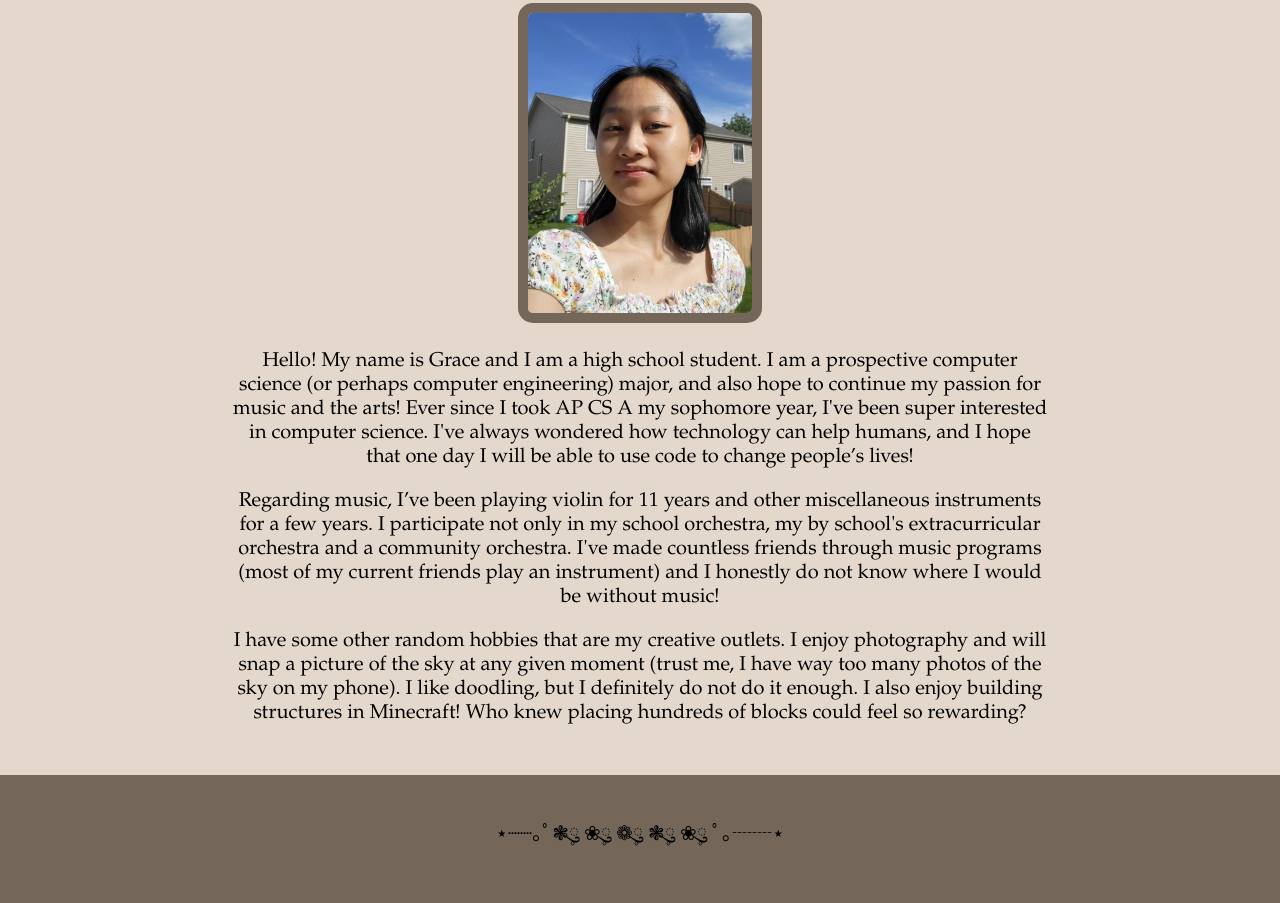
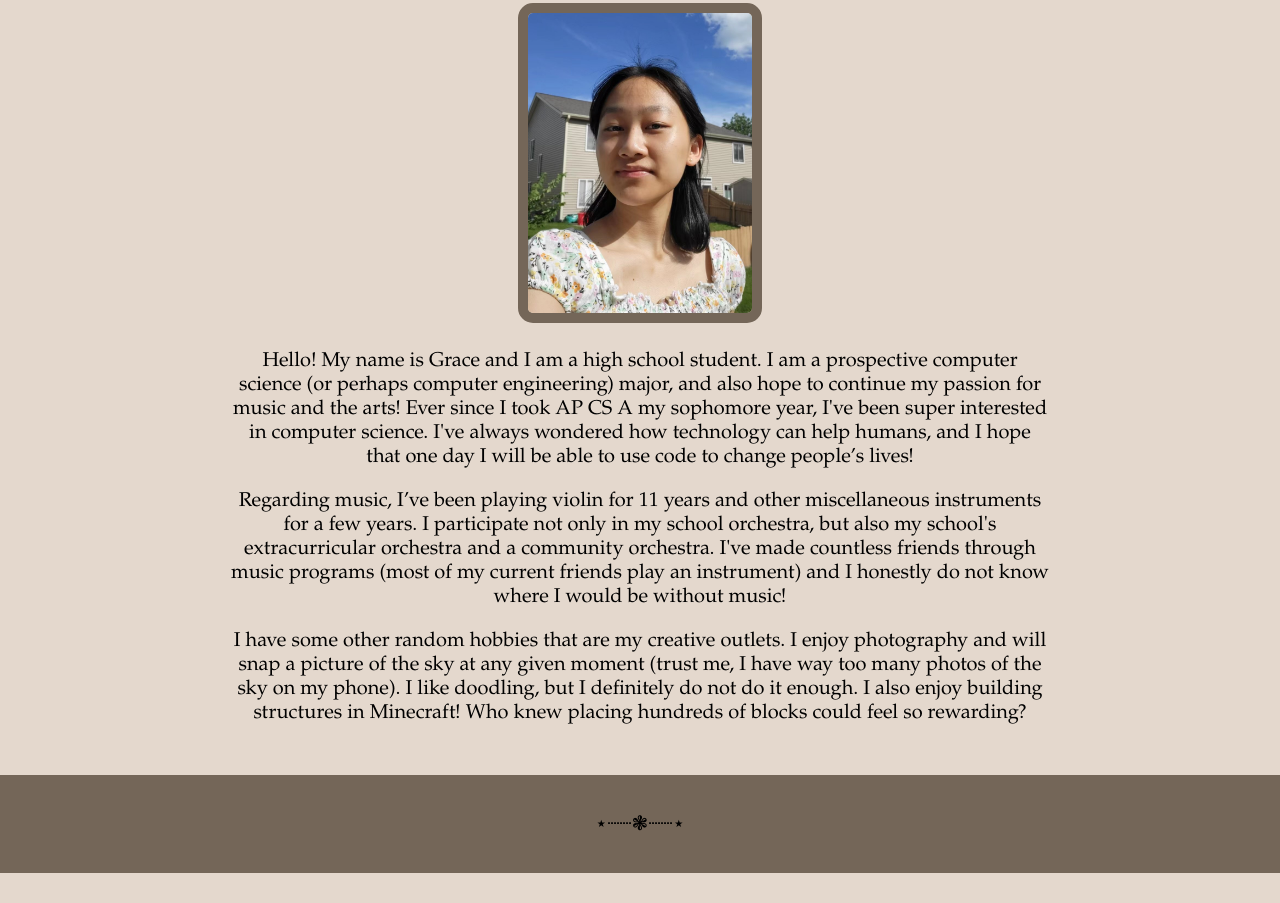
Before and after one commit to gracetzeng/gwc-personal-website, a plain HTML site: page index.html in a window 1280 px wide. Shown: the part 432-1335 px from the top of the page. After the commit the page ends 1305 px from the top, so only its background shows below. Drawn offline with Linux system fonts and the light colour scheme.

Commit message:
Minor text formatting changes.

```diff
--- a/index.html
+++ b/index.html
@@ -44,14 +44,14 @@
       <img id="aboutMePic" src="assets/gwc pic of me.jpg" height="300" alt="A selfie of Grace outside">
 
       <p class="aboutMe">Hello! My name is Grace and I am a high school student. I am a prospective computer science (or perhaps computer engineering) major, and also hope to continue my passion for music and the arts! Ever since I took AP CS A my sophomore year, I've been super interested in computer science. I've always wondered how technology can help humans, and I hope that one day I will be able to use code to change people’s lives!</p>
-        <p class="aboutMe">Regarding music, I’ve been playing violin for 11 years and other miscellaneous instruments for a few years. I participate not only in my school orchestra, my by school's extracurricular orchestra and a community orchestra. I've made countless friends through music programs (most of my current friends play an instrument) and I honestly do not know where I would be without music! </p>
+        <p class="aboutMe">Regarding music, I’ve been playing violin for 11 years and other miscellaneous instruments for a few years. I participate not only in my school orchestra, but also my school's extracurricular orchestra and a community orchestra. I've made countless friends through music programs (most of my current friends play an instrument) and I honestly do not know where I would be without music! </p>
         <p class="aboutMe">I have some other random hobbies that are my creative outlets. I enjoy photography and will snap a picture of the sky at any given moment (trust me, I have way too many photos of the sky on my phone). I like doodling, but I definitely do not do it enough. I also enjoy building structures in Minecraft! Who knew placing hundreds of blocks could feel so rewarding?</p>
 
     </main>
 
 
     <footer>
-      <p>⋆┈┈｡ﾟ❃ུ۪ ❀ུ۪ ❁ུ۪ ❃ུ۪ ❀ུ۪ ﾟ｡┈┈⋆</p>
+      <p>⋆┈┈❃┈┈⋆</p>
     </footer>
 
 
```
Also changed, not shown: about.html (+1 -1 lines), gallery.html (+1 -1 lines), portfolio.html (+1 -1 lines), 2 other files.
